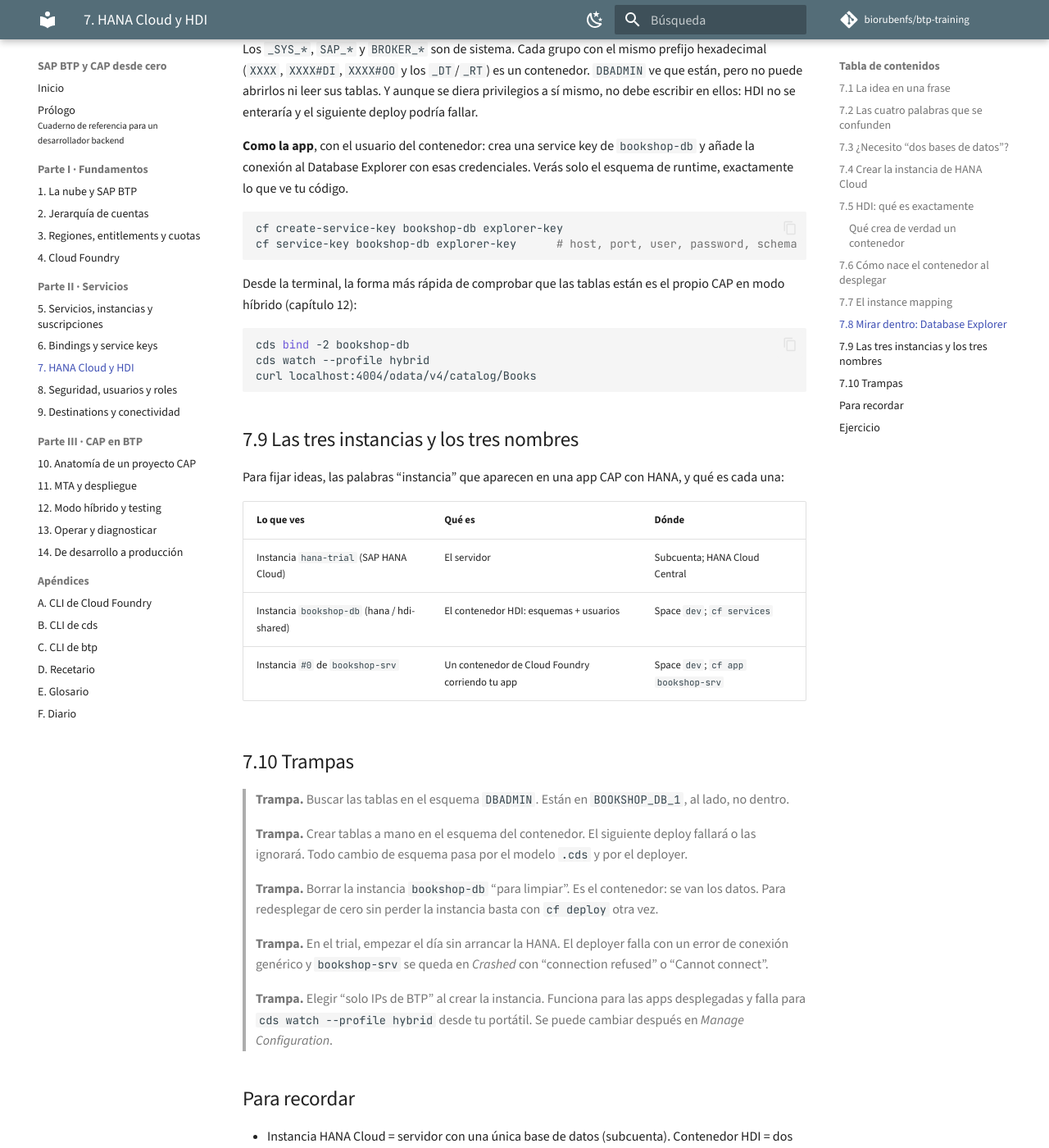
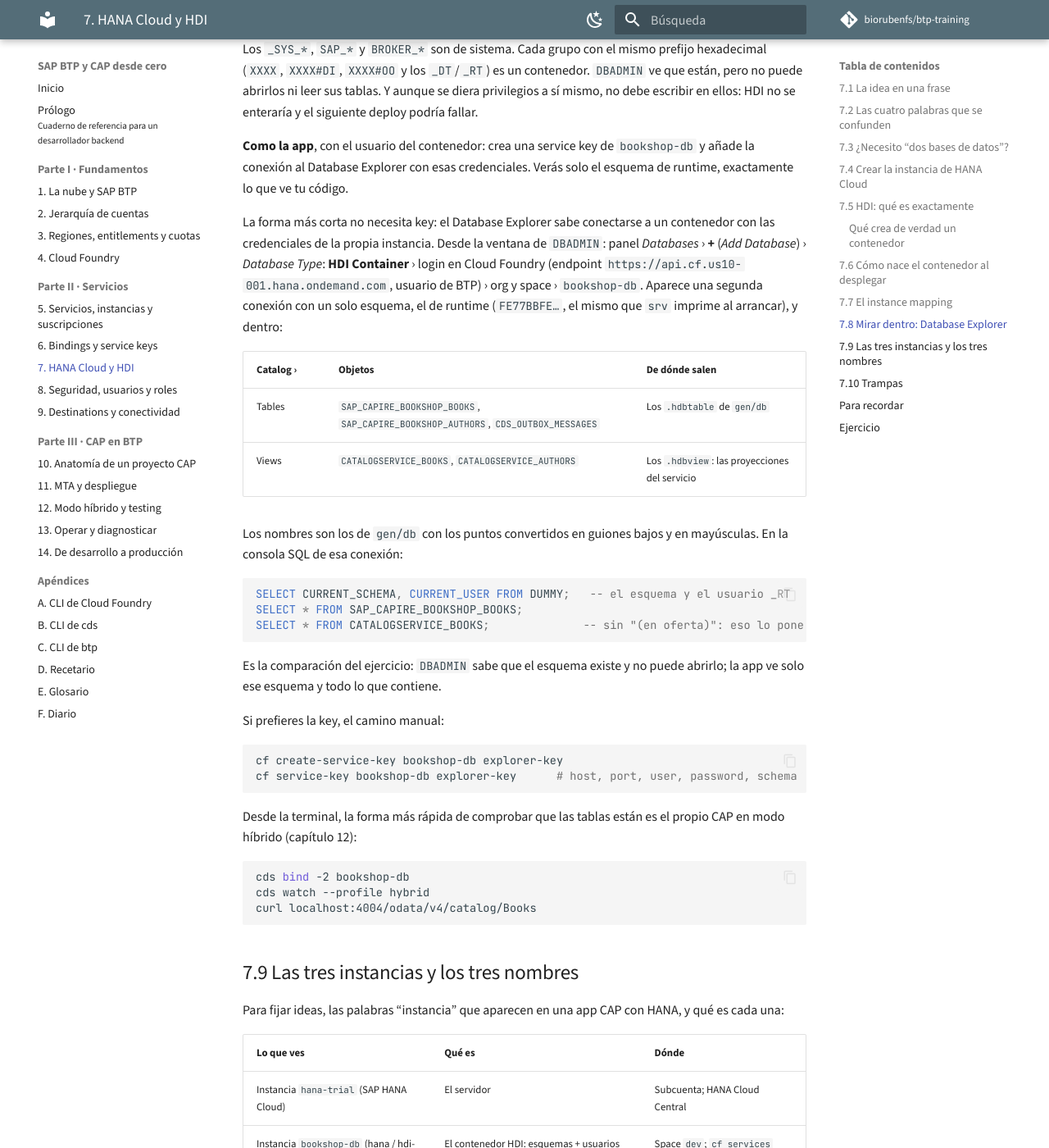
Before and after one commit to biorubenfs/btp-training, an MkDocs documentation site: the page built from libro-btp/07-hana-cloud-y-hdi.md, in a window 1280 px wide and 1400 px high, scrolled down 6695 px. Shown: the whole window at 82% size. Built offline with MkDocs 1.6.1 and Material for MkDocs 9.7.7, drawn with Linux system fonts in a browser that asks for light colours; comment, search, counter and statistics services are not loaded.

Commit message:
Capítulo 7.8: conexión al contenedor desde Database Explorer como HDI Container, sin key, con los objetos que crea el deployer de bookshop
Co-Authored-By: Claude Fable 5.1 <noreply@anthropic.com>

````diff
--- a/libro-btp/07-hana-cloud-y-hdi.md
+++ b/libro-btp/07-hana-cloud-y-hdi.md
@@ -287,6 +287,33 @@ se enteraría y el siguiente deploy podría fallar.
 `bookshop-db` y añade la conexión al Database Explorer con esas credenciales.
 Verás solo el esquema de runtime, exactamente lo que ve tu código.
 
+La forma más corta no necesita key: el Database Explorer sabe conectarse a
+un contenedor con las credenciales de la propia instancia. Desde la ventana
+de `DBADMIN`: panel *Databases* › **+** (*Add Database*) › *Database Type*:
+**HDI Container** › login en Cloud Foundry (endpoint
+`https://api.cf.us10-001.hana.ondemand.com`, usuario de BTP) › org y space
+› `bookshop-db`. Aparece una segunda conexión con un solo esquema, el de
+runtime (`FE77BBFE…`, el mismo que `srv` imprime al arrancar), y dentro:
+
+| Catalog › | Objetos                                                                 | De dónde salen                                    |
+|-----------|-------------------------------------------------------------------------|---------------------------------------------------|
+| Tables    | `SAP_CAPIRE_BOOKSHOP_BOOKS`, `SAP_CAPIRE_BOOKSHOP_AUTHORS`, `CDS_OUTBOX_MESSAGES` | Los `.hdbtable` de `gen/db`               |
+| Views     | `CATALOGSERVICE_BOOKS`, `CATALOGSERVICE_AUTHORS`                        | Los `.hdbview`: las proyecciones del servicio     |
+
+Los nombres son los de `gen/db` con los puntos convertidos en guiones bajos
+y en mayúsculas. En la consola SQL de esa conexión:
+
+```sql
+SELECT CURRENT_SCHEMA, CURRENT_USER FROM DUMMY;   -- el esquema y el usuario _RT
+SELECT * FROM SAP_CAPIRE_BOOKSHOP_BOOKS;
+SELECT * FROM CATALOGSERVICE_BOOKS;              -- sin "(en oferta)": eso lo pone srv
+```
+
+Es la comparación del ejercicio: `DBADMIN` sabe que el esquema existe y no
+puede abrirlo; la app ve solo ese esquema y todo lo que contiene.
+
+Si prefieres la key, el camino manual:
+
 ```bash
 cf create-service-key bookshop-db explorer-key
 cf service-key bookshop-db explorer-key      # host, port, user, password, schema
````
